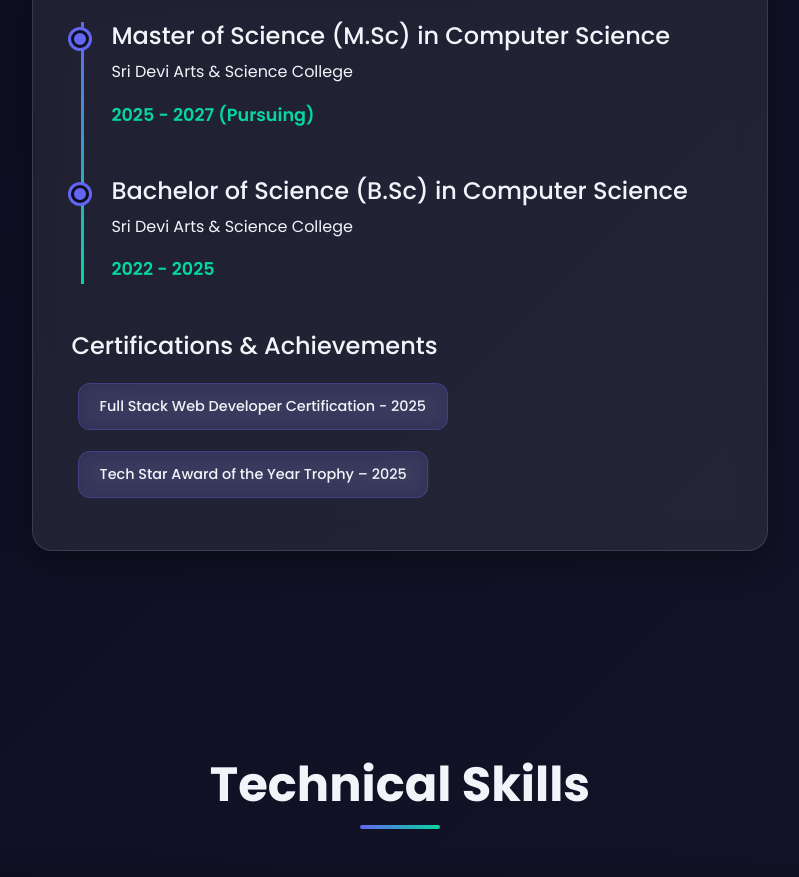
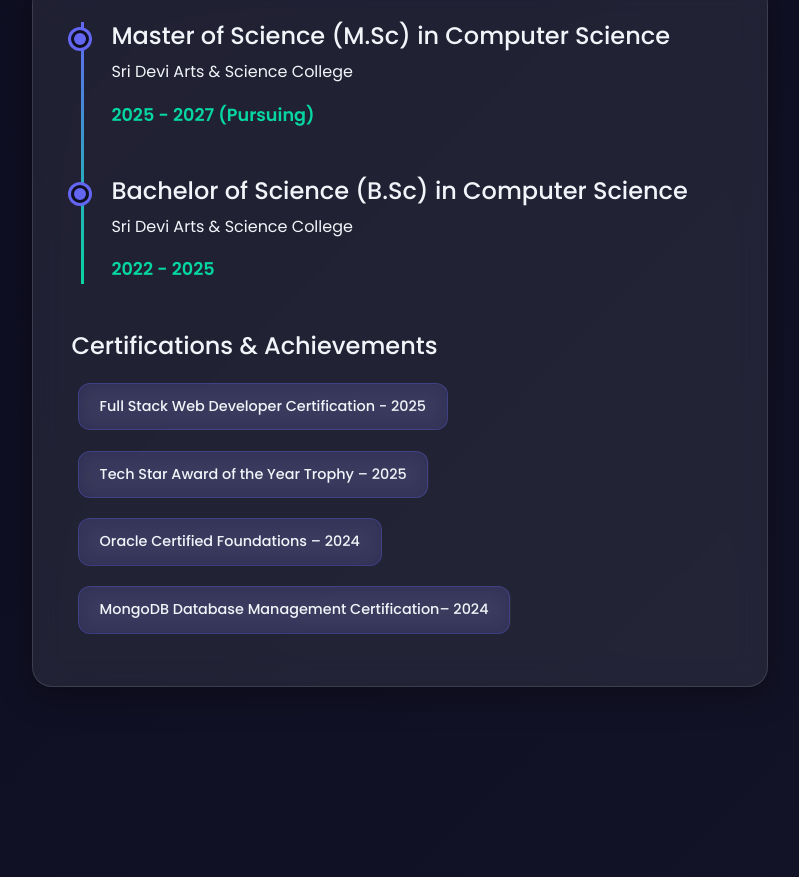
Before and after one commit to PrimeSandy/SanthoshRavi-Portfolio-, a plain HTML site: page index.html in a window 1280 px wide. Shown: the part 3010-3887 px from the top of the page, without its empty margins (240-1039 px from the left). Drawn offline with nearby package versions, Linux system fonts and the light colour scheme.

Commit message:
Update index.html

```diff
--- a/index.html
+++ b/index.html
@@ -993,6 +993,8 @@
                         <div class="mt-3">
                             <span class="skill-badge">Full Stack Web Developer Certification - 2025</span>
                             <span class="skill-badge">Tech Star Award of the Year Trophy – 2025</span>
+                            <span class="skill-badge">Oracle Certified Foundations – 2024</span>
+                            <span class="skill-badge">MongoDB Database Management Certification– 2024</span>
                         </div>
                     </div>
                 </div>
```
